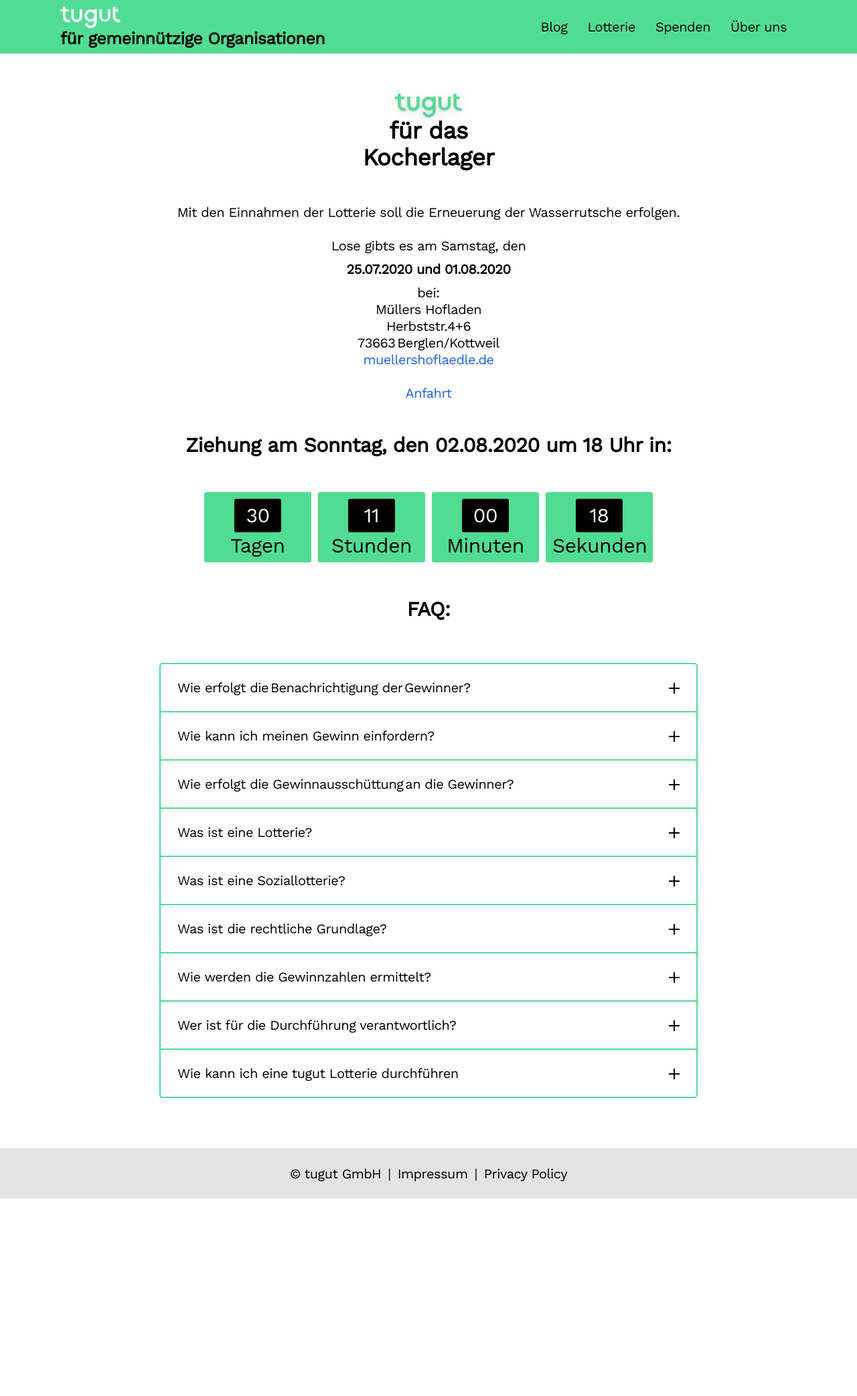
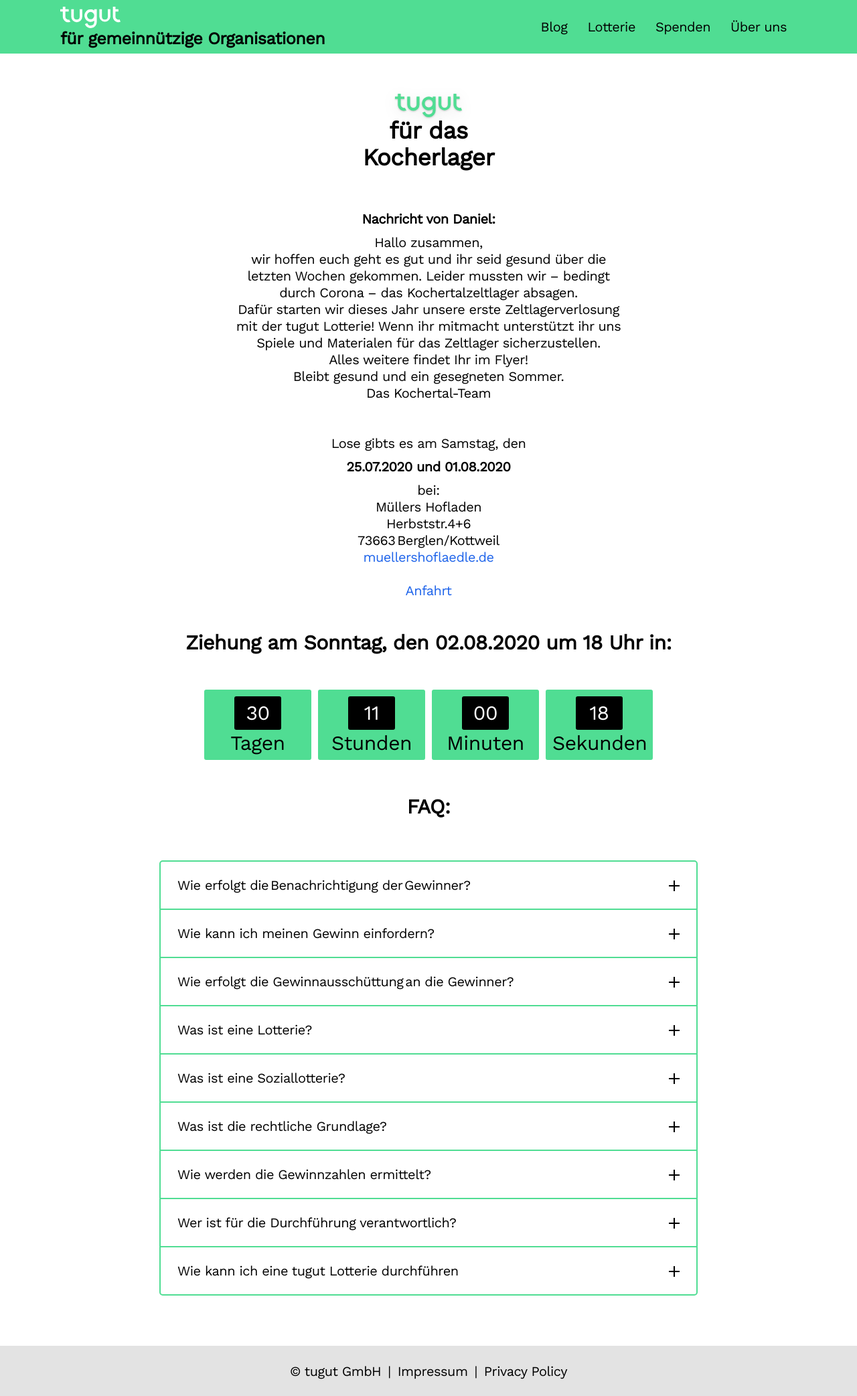
Before and after one commit to tugut-de/site, a Jekyll site: the page built from _pages/kocherlager.html, in a window 1280 px wide. Shown: the whole page at 67% size. Built offline with Jekyll 4.4.1, drawn with Linux system fonts in a browser that asks for light colours; nearby versions of some CDN libraries; before the commit the page ends 1790 px from its top, so only the background shows below that.

Commit message:
add daniel message

```diff
--- a/_pages/kocherlager.html
+++ b/_pages/kocherlager.html
@@ -19,12 +19,7 @@
   <meta property="og:title" content="Für das Kocherlager">
   <meta property="og:site_name" content="{{ site.page_title }}">
   <meta property="og:image" content="{{ site.url }}{{ site.baseurl }}/assets/sample_preview.png">
-  <meta property="og:description" content="Hallo zusammen,&#10;&#13;
-wir hoffen euch geht es gut und ihr seid gesund über die letzten Wochen gekommen. Leider mussten wir – bedingt durch Corona – das Kochertalzeltlager absagen.
-Dafür starten wir dieses Jahr unsere erste Zeltlagerverlosung mit der tugut Lotterie! Wenn ihr mitmacht unterstützt ihr uns Spiele und Materialen für das Zeltlager sicherzustellen.
-Alles weitere findet Ihr im Flyer!
-Bleibt gesund und ein gesegneten Sommer.\n
-Das Kochertal-Team">
+  <meta property="og:description" content="Dieses Jahr unsere erste Zeltlagerverlosung mit der tugut Lotterie!">
 
   <link rel="shortcut icon" href="{{ site.app_icon }}">
   <link rel="apple-touch-icon" href="{{ site.app_icon }}">
@@ -52,7 +47,15 @@
           </div>
 
         <div class="lotterie__about">
-          <div>Mit den Einnahmen der Lotterie soll die Erneuerung der Wasserrutsche erfolgen.</div><br>
+          <div class="lotterie__message">
+            <div class="lotterie__about-bold">Nachricht von Daniel:</div>
+            <div>Hallo zusammen,</div>
+            <div>wir hoffen euch geht es gut und ihr seid gesund über die letzten Wochen gekommen. Leider mussten wir – bedingt durch Corona – das Kochertalzeltlager absagen.</div>
+            <div>Dafür starten wir dieses Jahr unsere erste Zeltlagerverlosung mit der tugut Lotterie! Wenn ihr mitmacht unterstützt ihr uns Spiele und Materialen für das Zeltlager sicherzustellen.</div>
+            <div>Alles weitere findet Ihr im Flyer!</div>
+            <div>Bleibt gesund und ein gesegneten Sommer.</div>
+            <div>Das Kochertal-Team</div>
+          </div>
           <div>Lose gibts es am Samstag, den</div>
           <div class="lotterie__about-bold">25.07.2020 und 01.08.2020</div>
           <div>bei:</div>
--- a/_sass/layout.scss
+++ b/_sass/layout.scss
@@ -1413,6 +1413,10 @@
 			font-weight: bold;
 		}
 	}
+	&__message {
+		max-width: 600px;
+		margin-bottom: 50px;
+	}
 }
 
 .sticker {
```
